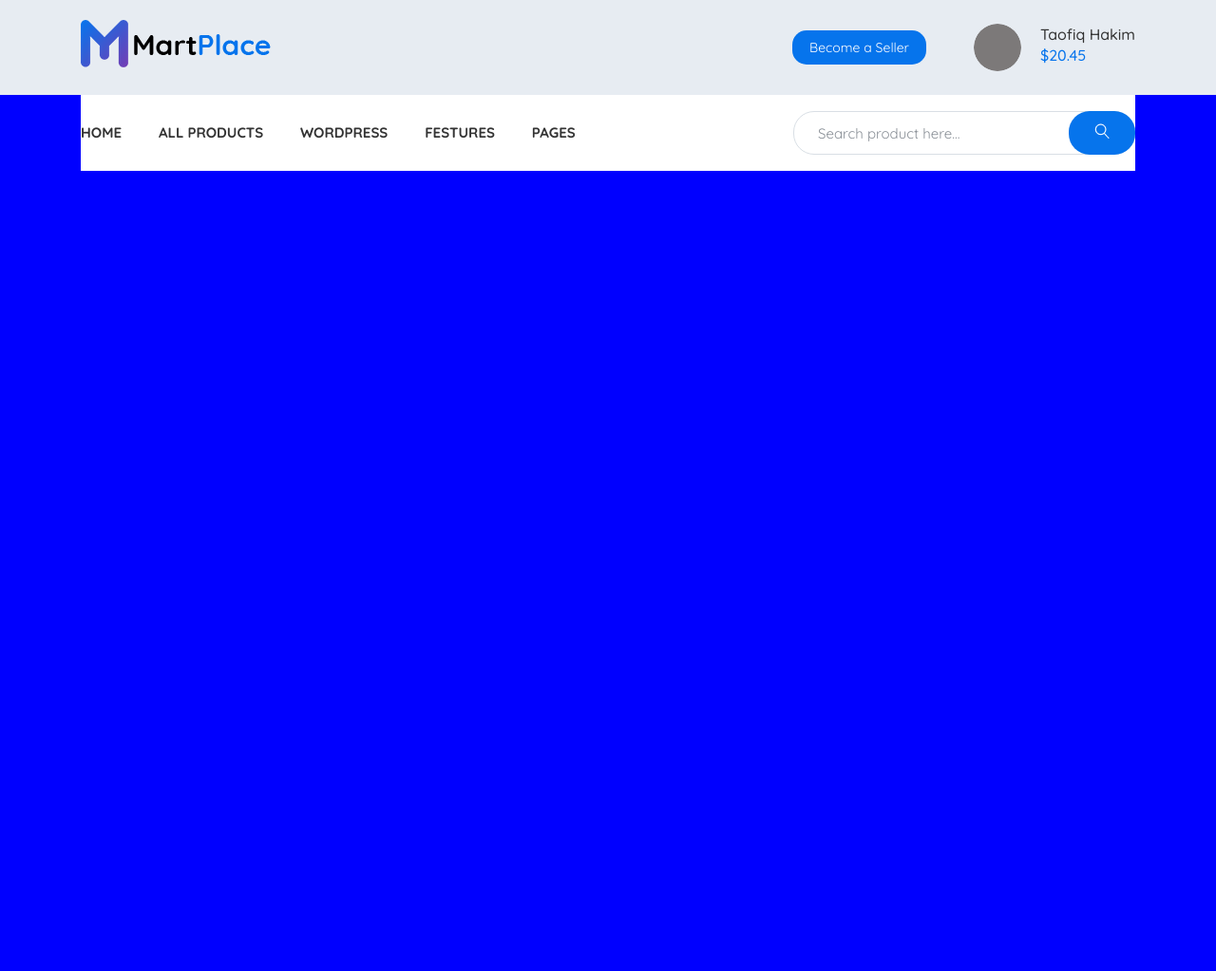
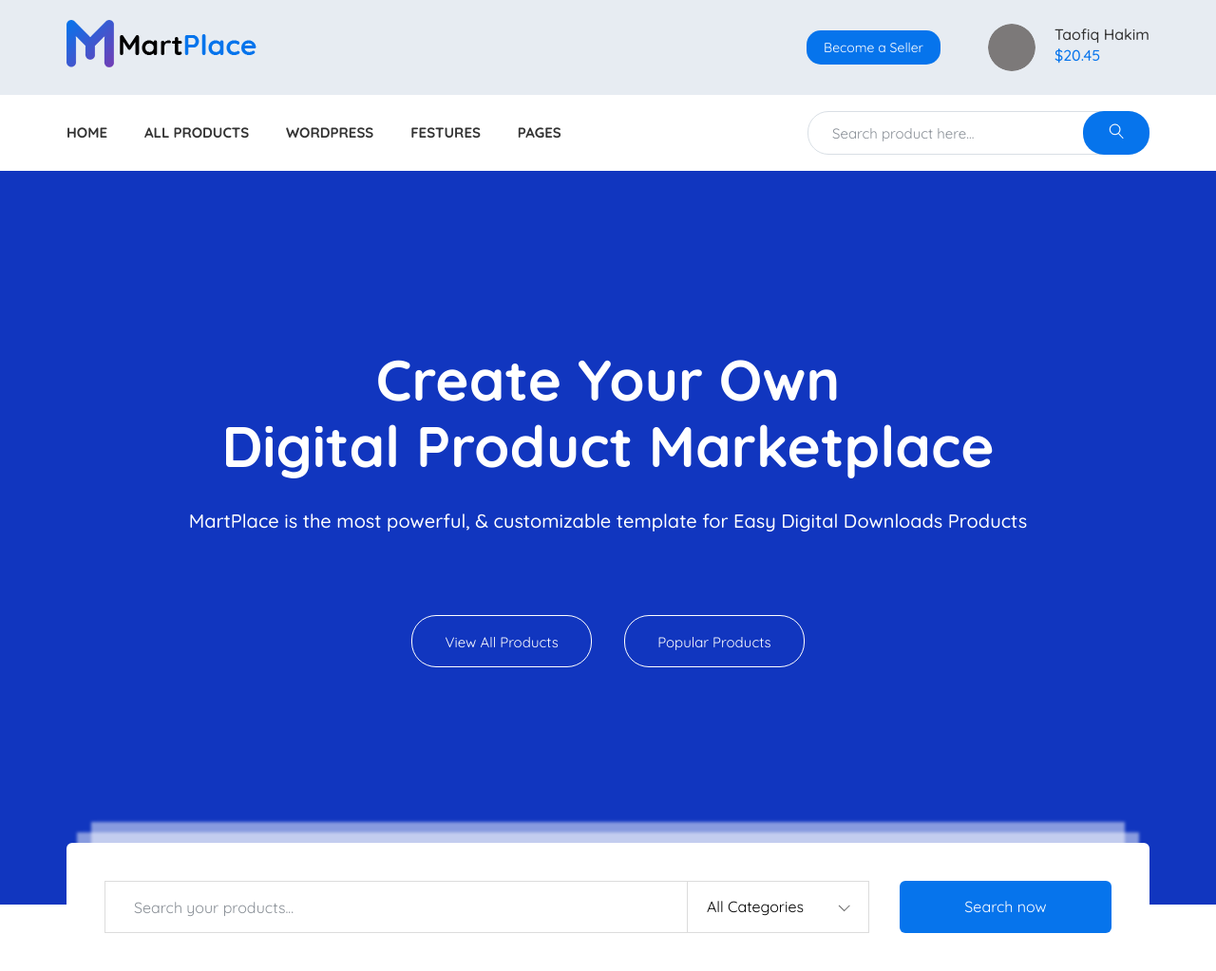
Before and after one commit to svaraua/MartPlace, a website: page app/index.html in a window 1280 px wide. Shown: the whole page at 95% size. Before the commit the page ends 800 px from the top, so only its background shows below. Drawn offline with nearby package versions, Linux system fonts and the light colour scheme; files that its build step writes are made by us from their sources.

Commit message:
added section search

```diff
--- a/app/index.html
+++ b/app/index.html
@@ -76,7 +76,44 @@
             </div>
         </div>
     </header>
+    <section class="search">
+        <div class="container">
+            <div class="search__inner">
+                <div class="search__inner-title">
+                    <span>Create Your Own</span>
+                    Digital Product Marketplace
+                </div>
+                <div class="search__inner-text">
+                    MartPlace is the most powerful, & customizable template for Easy Digital Downloads Products
+                </div>
+                <div class="search__inner-links">
+                    <a href="#">
+                        View All Products
+                    </a>
+                    <a href="#">
+                        Popular Products
+                    </a>
+                </div>
+                <div class="search__inner-form">
+                    <form>
+                        <input type="text" placeholder="Search your products..." required>
+                        <div class="form__select">
+                            <select name="category">
+                                <option selected value="All Categories">All Categories</option>
+                                <option value="website">website</option>
+                                <option value="plugin">plugin</option>
+                                <option value="landing page">landing page</option>
+                            </select>
+                        </div>
+                        <button type="submit">
+                            Search now
+                        </button>
+                    </form>
+                </div>
 
+            </div>
+        </div>
+    </section>
 
     <script src="https://ajax.googleapis.com/ajax/libs/jquery/3.4.1/jquery.min.js"></script>
     <script src="js/libs.min.js"></script>
--- a/app/scss/_global.scss
+++ b/app/scss/_global.scss
@@ -14,13 +14,16 @@
     font-size: 14px;
     line-height: 28px;
     color: #333;
-    background-color: blue;
 }
 
 a {
     display: inline-block;
     text-decoration: none;
     color: #333;
+}
+
+a, button {
+    cursor: pointer;
 }
 
 ul, li {
@@ -30,7 +33,7 @@
 }
 
 .container {
-    max-width: 1140px;
+    max-width: 1170px;
     margin: 0 auto;
     padding: 0 15px;
 }
--- a/app/scss/style.scss
+++ b/app/scss/style.scss
@@ -106,3 +106,110 @@
         }
     }
 }
+
+.search {
+    min-height: 725px;
+    background-color: #1136bf;
+}
+
+.search__inner {
+    padding: 185px 0px 100px;
+    color: #fff;
+    text-align: center;
+    &-title {
+        span {
+            display: block;
+        }
+        font-size: 60px;
+        font-weight: 700;
+        line-height: 70px;
+        margin-bottom: 30px;
+    }
+    &-text {
+        font-size: 20px;
+        font-weight: 500;
+        margin-bottom: 70px;
+    }
+    &-links {
+        a {
+            width: 190px;
+            height: 55px;
+            border-radius: 26px;
+            margin: 15px;
+            font-size: 15px;
+            line-height: 25px;
+            padding-top: 15px;
+            background-color: transparent;
+            color: #fff;
+            border: 1px solid white;
+            &:hover {
+                background-color: #fff;
+                color: #1136bf;
+            }
+        }
+
+    }
+    &-form {
+        max-width: 1140px;
+        width: 100%;
+        background-color: #fff;
+        height: 135px;
+        border-radius: 6px;
+        text-align: left;
+        font-size: 16px;
+        padding: 40px;
+        position: relative;
+        bottom: -170px;
+        -webkit-box-shadow: 0px -22px 3px -11px rgba(255,255,255,0.5), 0px -48px 3px -26px rgba(255,255,255,0.5);
+        box-shadow: 0px -22px 3px -11px rgba(255,255,255,0.5), 0px -48px 3px -26px rgba(255,255,255,0.5);
+        input {
+            max-width: 800px;
+            width: 100%;
+            height: 55px;
+            padding: 0px 222px 0px 30px;
+            border: 1px solid #dcdcdc;
+            border-right: none;
+            outline: none;
+            &::placeholder {
+                color: $grey;
+            }
+        }
+        select {
+            max-width: 192px;
+            width: 100%;
+            height: 55px;
+            -webkit-appearance: none;
+            appearance: none;
+            padding-left: 20px;
+            margin-left: -4px;
+            border: 1px solid #dcdcdc;
+            outline: none;
+            position: absolute;
+            top: 40px;
+            right: 295px;
+            background: none;
+        }
+        button {
+            width: 223px;
+            height: 55px;
+            background-color: $blue;
+            border-radius: 6px;
+            border: none;
+            color: #fff;
+            margin-left: 30px;
+            position: absolute;
+            top: 40px;
+            right: 40px;
+        }
+    }
+}
+.form__select::before {
+    content: "";
+    width: 13px;
+    height: 8px;
+    display: block;
+    background-image: url(../images/icons/arrow-down.png);
+    position: absolute;
+    top: 65px;
+    right: 315px;
+}
```
Also changed, not shown: app/images/icons/arrow-down.png (added).
